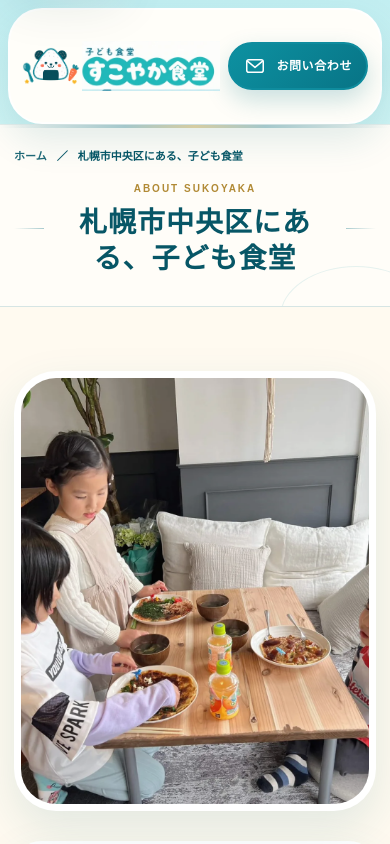
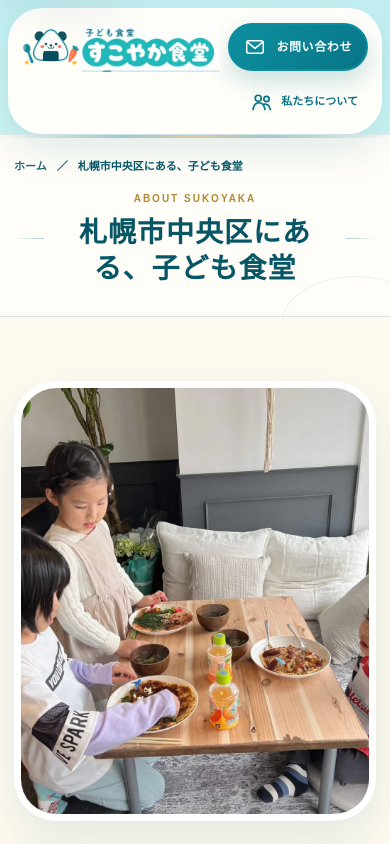
Before and after one commit to SUKOYAKASHOKUDO/sukoyaka-shokudo, a Next.js app: page /about in a window 390 px wide. Shown: the top 844 px of the page. Built offline with nearby package versions, Linux system fonts and the light colour scheme.

Commit message:
Add about link to header

```diff
--- a/app/storybook-world.css
+++ b/app/storybook-world.css
@@ -64,7 +64,8 @@ body::selection {
   border-radius: 48px;
   background: #fffef9;
   box-shadow: 0 16px 36px rgba(26, 119, 129, 0.13);
-  grid-template-columns: minmax(0, 1fr) 192px;
+  grid-template-areas: "logo nav contact";
+  grid-template-columns: minmax(0, 1fr) 176px 192px;
   gap: 18px;
 }
 
@@ -120,6 +121,7 @@ body::selection {
   height: 96px;
   gap: 6px;
   flex-shrink: 0;
+  grid-area: logo;
 }
 
 .storybook-full-logo .sukoyaka-brand-onigiri {
@@ -140,10 +142,12 @@ body::selection {
 }
 
 .storybook-main-nav {
-  display: grid;
+  display: flex;
   min-width: 0;
   align-self: stretch;
-  grid-template-columns: repeat(5, minmax(92px, 1fr));
+  align-items: stretch;
+  justify-content: flex-end;
+  grid-area: nav;
   gap: clamp(2px, 0.7vw, 12px);
 }
 
@@ -235,6 +239,7 @@ body::selection {
   font-size: 15px;
   font-weight: 900;
   gap: 10px;
+  grid-area: contact;
   letter-spacing: 0.05em;
   text-decoration: none;
   white-space: nowrap;
@@ -1738,8 +1743,8 @@ body::selection {
   .storybook-header-panel {
     min-height: 148px;
     padding: 14px 20px;
-    grid-template-areas: "logo contact";
-    grid-template-columns: minmax(0, 1fr) 182px;
+    grid-template-areas: "logo nav contact";
+    grid-template-columns: minmax(0, 1fr) 166px 182px;
   }
 
   .storybook-full-logo {
@@ -1785,7 +1790,7 @@ body::selection {
   .storybook-header-panel {
     min-height: 132px;
     border-radius: 40px;
-    grid-template-columns: minmax(0, 1fr) 166px;
+    grid-template-columns: minmax(0, 1fr) 150px 166px;
   }
 
   .storybook-full-logo {
@@ -1867,7 +1872,7 @@ body::selection {
     padding: 10px 12px;
     border-width: 2px;
     border-radius: 34px;
-    grid-template-areas: "logo contact";
+    grid-template-areas: "logo contact" "nav nav";
     grid-template-columns: minmax(0, 1fr) auto;
     gap: 8px;
   }
@@ -1903,20 +1908,25 @@ body::selection {
   }
 
   .storybook-main-nav {
-    grid-template-columns: repeat(5, minmax(0, 1fr));
+    display: flex;
+    min-height: 0;
+    align-items: center;
+    justify-content: flex-end;
     gap: 0;
   }
 
   .storybook-main-nav a {
-    min-height: 65px;
-    padding: 7px 2px 8px;
-    font-size: 8px;
+    min-height: 40px;
+    flex-direction: row;
+    gap: 7px;
+    padding: 5px 10px 6px;
+    font-size: 11px;
   }
 
   .storybook-main-nav svg {
     width: 24px;
     height: 24px;
-    margin-bottom: 4px;
+    margin-bottom: 0;
   }
 
   .storybook-hero {
--- a/components/SiteHeader.tsx
+++ b/components/SiteHeader.tsx
@@ -1,5 +1,6 @@
 "use client";
 
+import Link from "next/link";
 import { site } from "../content/siteContent";
 import { SukoyakaBrandHomeLink } from "./SukoyakaBrandHomeLink";
 
@@ -130,6 +131,13 @@ export function SiteHeader() {
           priority
         />
 
+        <nav className="storybook-main-nav" aria-label="メインメニュー">
+          <Link href="/operator">
+            <StorybookIcon name="people" />
+            <span>私たちについて</span>
+          </Link>
+        </nav>
+
         <a className="storybook-contact" href={`mailto:${site.email}`}>
           <StorybookIcon name="mail" />
           <span>お問い合わせ</span>
```
